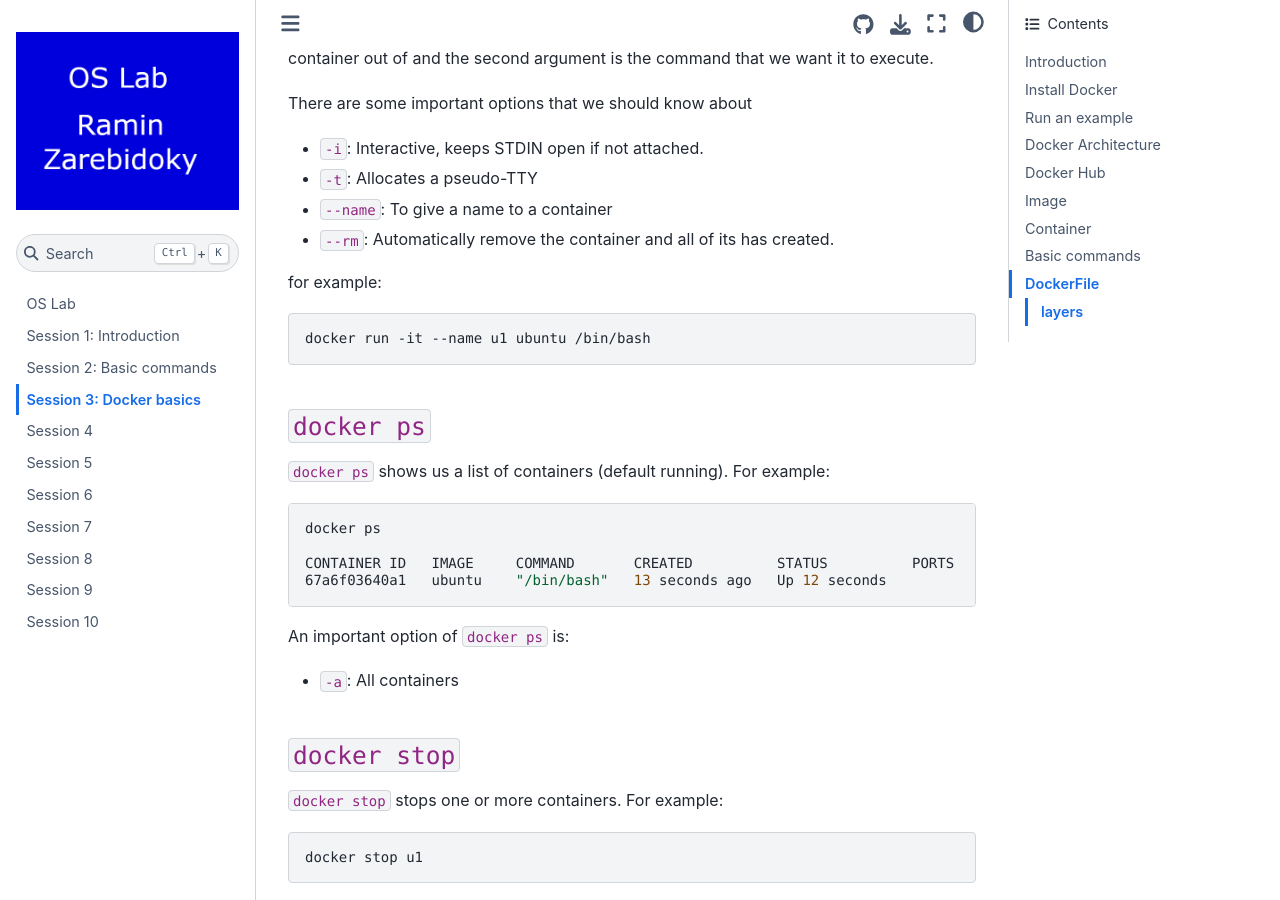
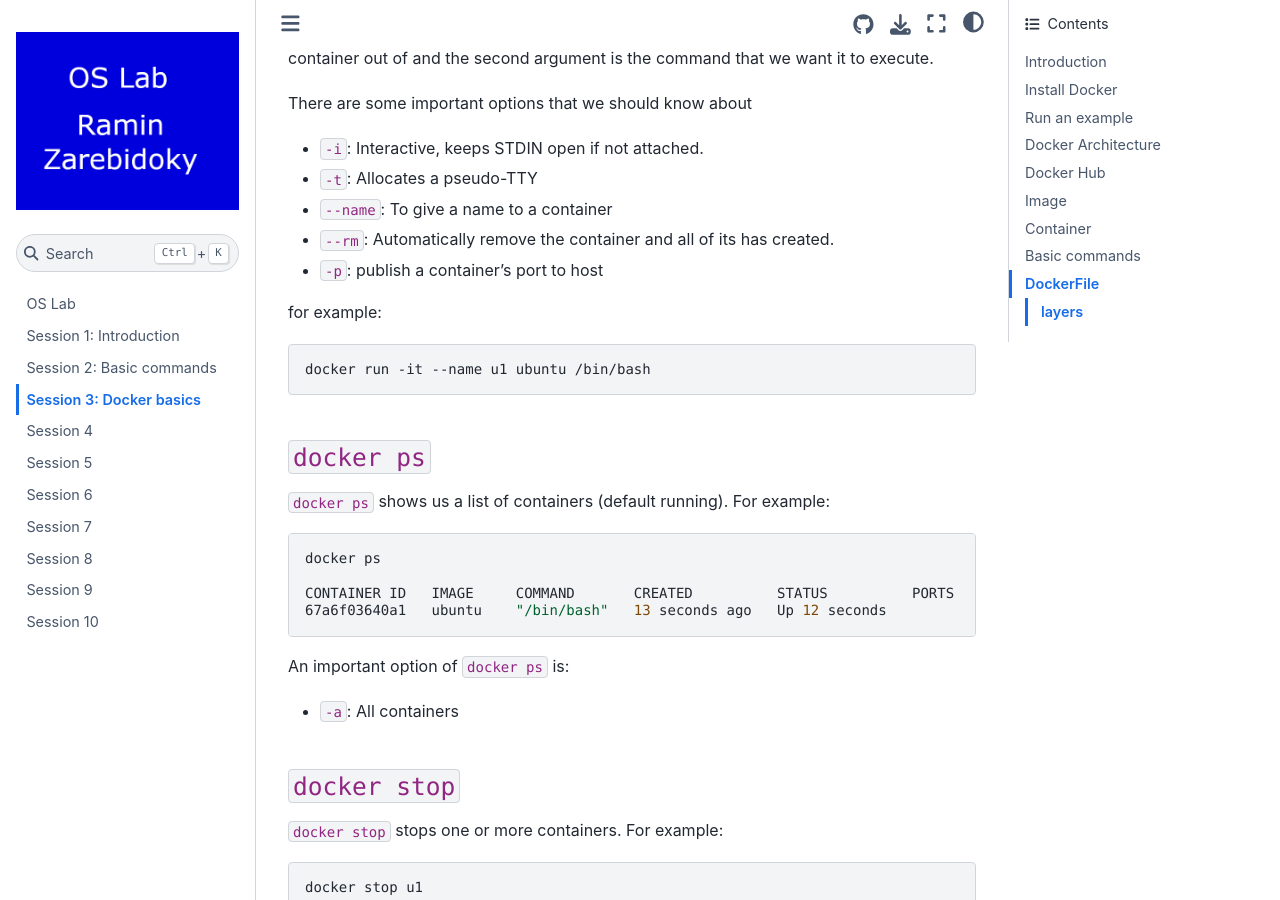
Before and after one commit to LiterallyTheOne/os_lab, a Jupyter Book: the page built from docs/session_3.md, in a window 1280 px wide and 900 px high, scrolled down 2820 px. Built offline with Jupyter Book 1.0.4 settings and Sphinx 7.4.7 and the Sphinx Book theme 1.1.4, drawn with Linux system fonts in a browser that asks for light colours.

Commit message:
Add `-p` to `docker run`

```diff
--- a/docs/session_3.md
+++ b/docs/session_3.md
@@ -151,6 +151,7 @@ There are some important options that we should know about
 * `--name`: To give a name to a container
 * `--rm`: Automatically remove the container and all of its
   has created.
+* `-p`: publish a container's port to host
 
 for example:
 
```
